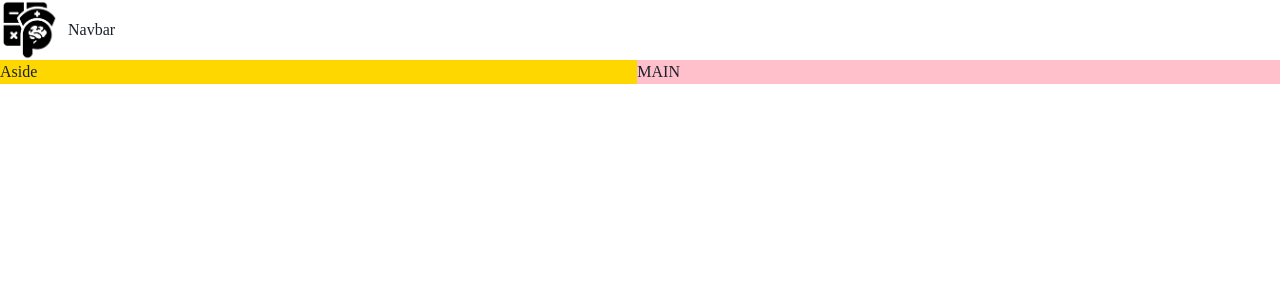
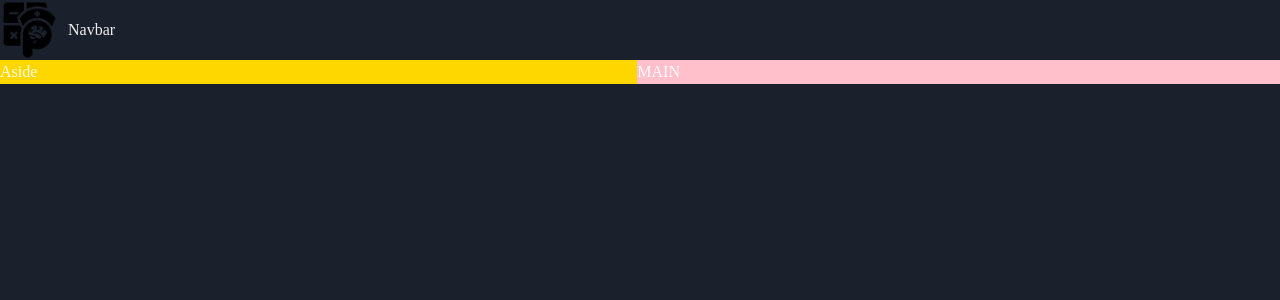
Before and after one commit to kiranvenom/game, a React (Vite) app: page / in a window 1280 px wide. Shown: the top 300 px of the page. Built offline with nearby package versions, Linux system fonts and the light colour scheme.

Commit message:
implement dark mode

```diff
--- a/src/main.jsx
+++ b/src/main.jsx
@@ -1,12 +1,14 @@
 import React from 'react';
 import ReactDOM from 'react-dom/client';
-import { ChakraProvider } from '@chakra-ui/react';
+import { ChakraProvider, ColorModeScript } from '@chakra-ui/react';
 import App from './App.jsx';
+import theme from './theme.js';
 import './index.css';
 
 ReactDOM.createRoot(document.getElementById('root')).render(
 	<React.StrictMode>
-		<ChakraProvider>
+		<ChakraProvider theme={theme}>
+			<ColorModeScript initialColorMode={theme.config.initialColorMode} />
 			<App />
 		</ChakraProvider>
 	</React.StrictMode>
--- /dev/null
+++ b/src/theme.js
@@ -0,0 +1,11 @@
+
+import { extendTheme } from '@chakra-ui/react';
+
+const config = {
+	initialColorMode: 'dark',
+	// useSystemColorMode: false,
+};
+
+const theme = extendTheme({ config });
+
+export default theme;
```
